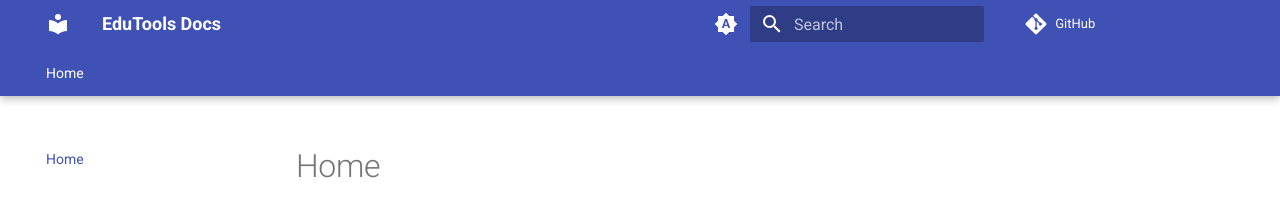
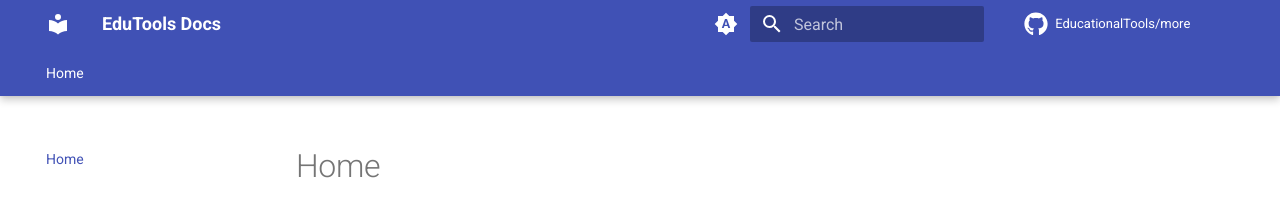
Before and after one commit to EducationalTools/docs, an MkDocs documentation site: the page built from docs/index.md, in a window 1280 px wide. Shown: the top 202 px of the page. Built offline with MkDocs 1.6.1 and Material for MkDocs 9.7.7, drawn with Linux system fonts in a browser that asks for light colours; comment, search, counter and statistics services are not loaded.

Commit message:
Update mkdocs.yml

```diff
--- a/mkdocs.yml
+++ b/mkdocs.yml
@@ -11,6 +11,8 @@ theme:
     - search.suggest
     - search.highlight
     - search.share
+  icon:
+    repo: fontawesome/brands/github
 
   name: material
   palette:
@@ -34,3 +36,4 @@ site_name: EduTools Docs
 plugins:
   - search
 repo_url: https://github.com/EducationalTools/more
+repo_name: EducationalTools/more
```
